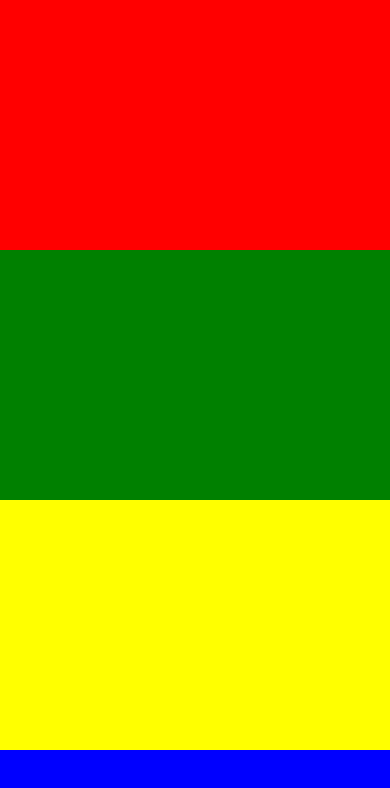
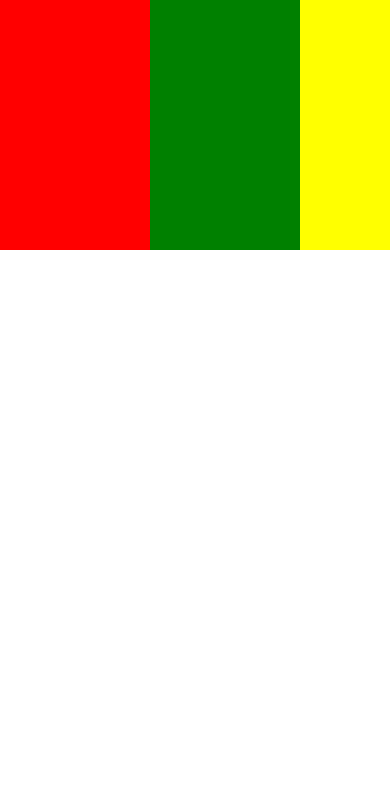
Before and after one commit to davisantosr/react-native-myApp-sujeitoP, a React Native app in the folder myApp/: screen / in a window 390 px wide. Shown: the top 788 px of the page. Built offline with nearby package versions, Linux system fonts and the light colour scheme.

Commit message:
ScrollView| add props | horizontal

```diff
--- a/myApp/App.js
+++ b/myApp/App.js
@@ -16,7 +16,8 @@ class App extends Component {
     return (
       <View style={styles.container}>
         <ScrollView
-          scrollEnabled={false}
+        horizontal
+        showsHorizontalScrollIndicator={false}
         >
           <View style={styles.box1}></View>
           <View style={styles.box2}></View>
@@ -35,18 +36,25 @@ const styles = StyleSheet.create({
   box1: {
     backgroundColor: 'red',
     height: 250,
+    width: 150,
   },
   box2: {
     backgroundColor: 'green',
     height: 250,
+    width: 150,
+
   },
   box3: {
     backgroundColor: 'yellow',
     height: 250,
+    width: 150,
+
   },
   box4: {
     backgroundColor: 'blue',
     height: 250,
+    width: 150,
+
   }
 })
 
```
